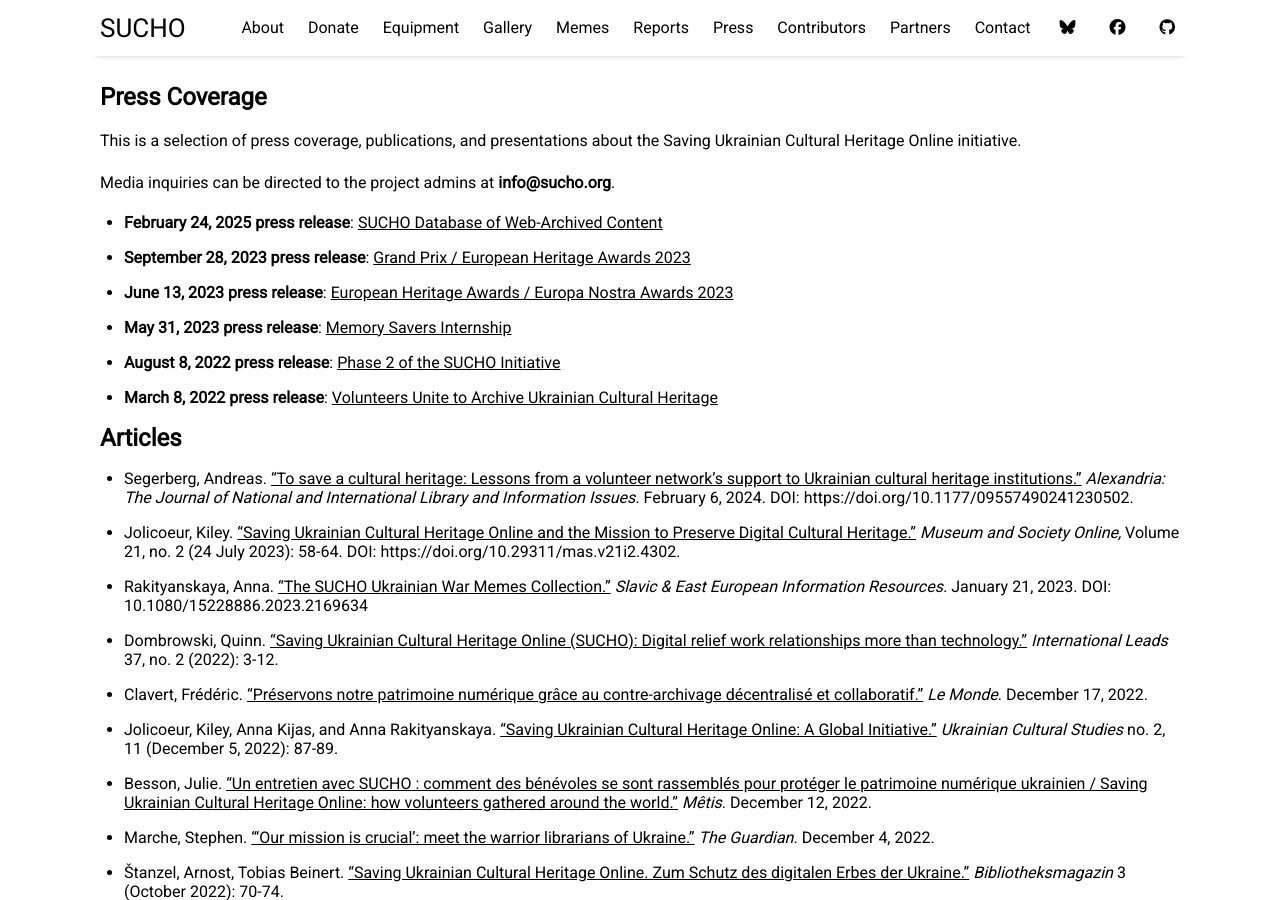
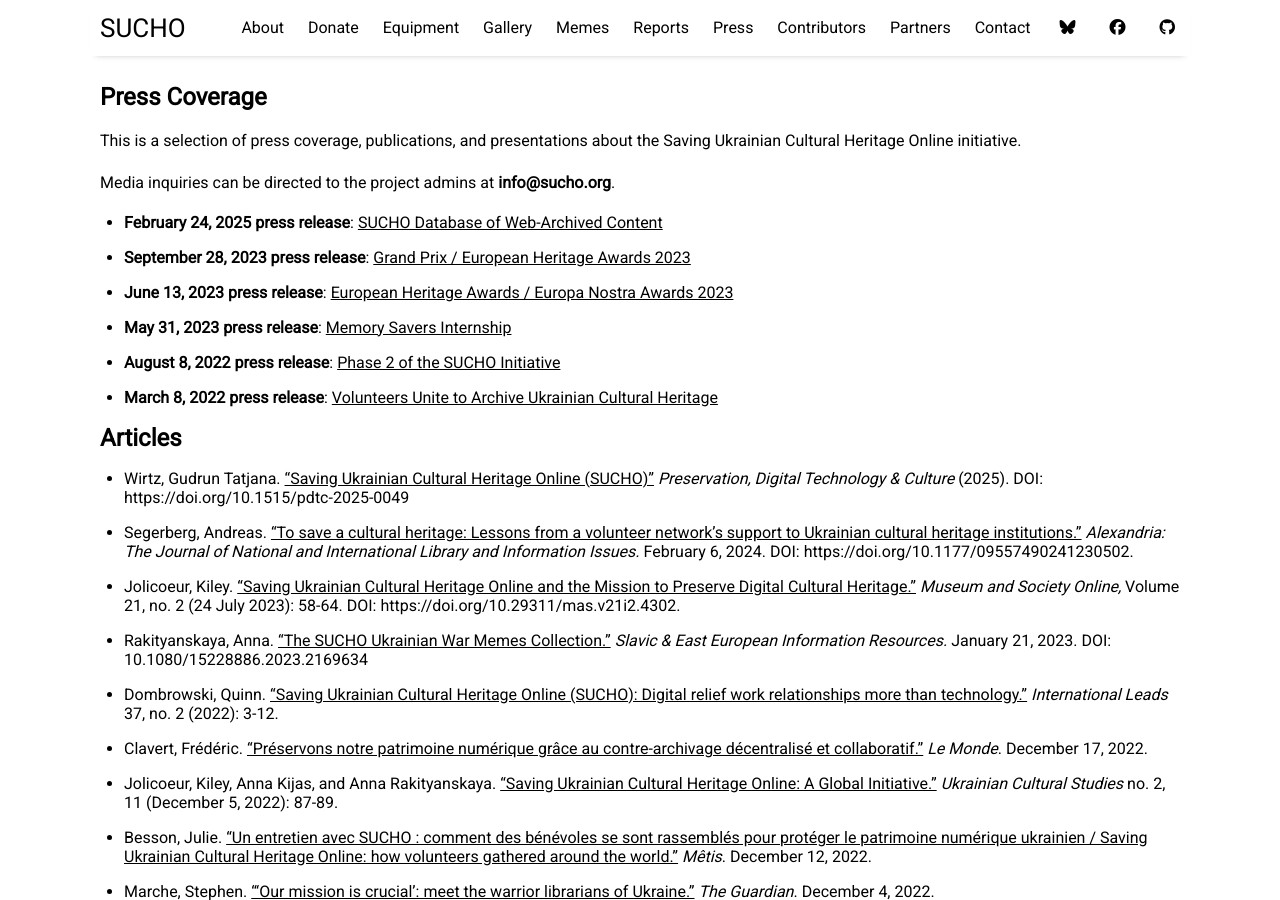
Before and after one commit to sucho-archiving/sucho-archiving.github.io, a Jekyll site: the page built from pages/press.md, in a window 1280 px wide and 900 px high. Built offline with Jekyll 4.4.1, drawn with Linux system fonts in a browser that asks for light colours.

Commit message:
updated press page
Added Gudrun's article

```diff
--- a/pages/press.md
+++ b/pages/press.md
@@ -19,6 +19,7 @@
 
 ## Articles
 
+- Wirtz, Gudrun Tatjana. ["Saving Ukrainian Cultural Heritage Online (SUCHO)"](https://doi.org/10.1515/pdtc-2025-0049 ) _Preservation, Digital Technology & Culture_ (2025). DOI: https://doi.org/10.1515/pdtc-2025-0049
 - Segerberg, Andreas. ["To save a cultural heritage: Lessons from a volunteer network's support to Ukrainian cultural heritage institutions."](https://doi.org/10.1177/09557490241230502) _Alexandria: The Journal of National and International Library and Information Issues._ February 6, 2024. DOI: https://doi.org/10.1177/09557490241230502.
 - Jolicoeur, Kiley. ["Saving Ukrainian Cultural Heritage Online and the Mission to Preserve Digital Cultural Heritage."](https://doi.org/10.29311/mas.v21i2.4302) _Museum and Society Online,_ Volume 21, no. 2 (24 July 2023): 58-64. DOI: https://doi.org/10.29311/mas.v21i2.4302.
 - Rakityanskaya, Anna. ["The SUCHO Ukrainian War Memes Collection."](https://doi.org/10.1080/15228886.2023.2169634) _Slavic & East European Information Resources._ January 21, 2023. DOI: 10.1080/15228886.2023.2169634
```
